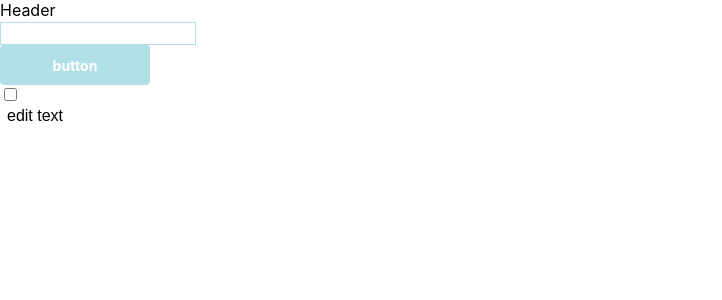
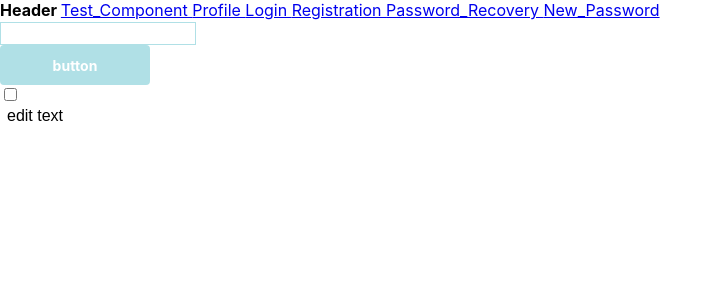
Before and after one commit to tatiankris/autumn-project, a React (Create React App) app: page / in a window 1280 px wide. Shown: the top 300 px of the page, without its empty margins (0-722 px from the left). Built offline with nearby package versions, Linux system fonts and the light colour scheme.

Commit message:
add NavLinks

```diff
--- a/src/n1-main/m1-ui/header/Header.tsx
+++ b/src/n1-main/m1-ui/header/Header.tsx
@@ -1,8 +1,18 @@
 import React from "react";
+import {NavLink} from "react-router-dom";
+import {LOGIN, NEW_PASSWORD, PASSWORD_RECOVERY, PROFILE, REGISTRATION, ROOT} from "../routing/Routing";
 
 const Header = () => {
     return (
-        <div>Header</div>
+        <div>
+            <b>Header   </b>
+            <NavLink to={ROOT} >Test_Component </NavLink>
+            <NavLink to={PROFILE} >Profile </NavLink>
+            <NavLink to={LOGIN} >Login </NavLink>
+            <NavLink to={REGISTRATION} >Registration </NavLink>
+            <NavLink to={PASSWORD_RECOVERY} >Password_Recovery </NavLink>
+            <NavLink to={NEW_PASSWORD} >New_Password </NavLink>
+        </div>
     )
 }
 
--- a/src/n1-main/m1-ui/routing/Routing.tsx
+++ b/src/n1-main/m1-ui/routing/Routing.tsx
@@ -8,16 +8,16 @@ import PasswordRecovery from "../../../n2-features/f2-password/a2-recovery/Passw
 import NewPassword from "../../../n2-features/f2-password/a1-new/NewPassword";
 import Error404 from "../../../n2-features/f0-first/a2-Error404/404";
 
-const ROOT = '/'
-const LOGIN = '/login'
-const REGISTRATION = '/registration'
+export const ROOT = '/'
+export const LOGIN = '/login'
+export const REGISTRATION = '/registration'
 
-const PASSWORD_RECOVERY = '/password-recovery'
-const NEW_PASSWORD = '/new-password'
+export const PASSWORD_RECOVERY = '/password-recovery'
+export const NEW_PASSWORD = '/new-password'
 
-const PROFILE = '/profile'
+export const PROFILE = '/profile'
 
-const ERROR_404 = '/404'
+export const ERROR_404 = '/404'
 
 
 
```
